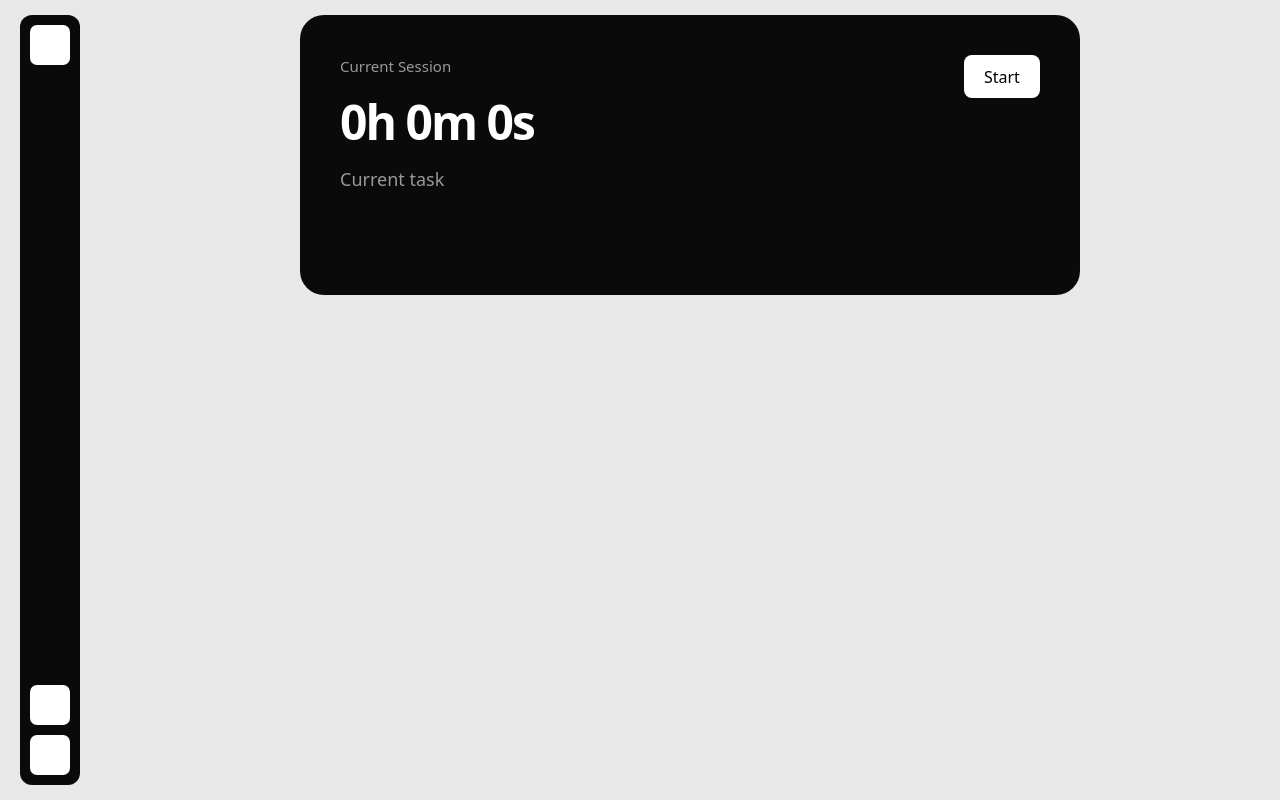
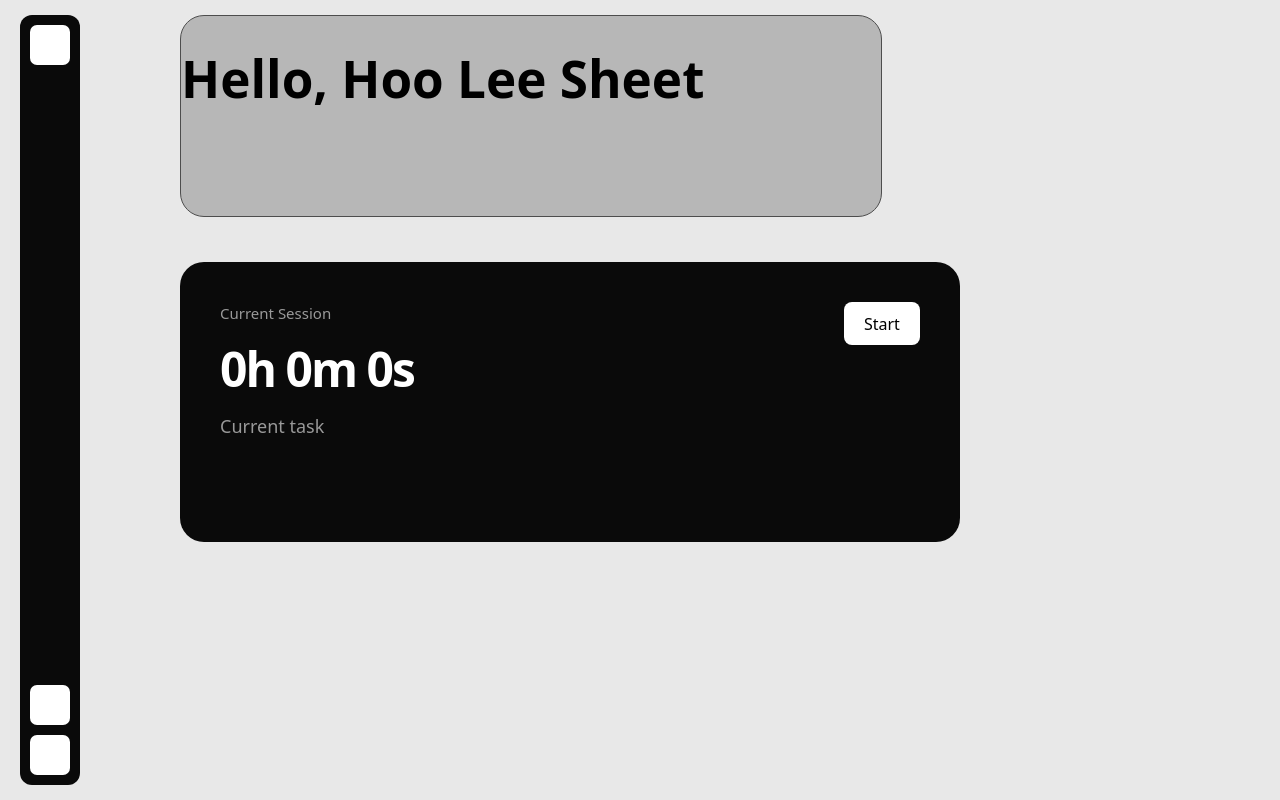
Before and after one commit to MyroslavRepin/Reflectly, a Vue app in the folder frontend/: page /dashboard in a window 1280 px wide. Built offline with nearby package versions, Linux system fonts and the light colour scheme; no server answers.

Commit message:
feat: add user greeting component and update dashboard layout

```diff
--- a/frontend/src/components/DashboardLayout.vue
+++ b/frontend/src/components/DashboardLayout.vue
@@ -1,6 +1,7 @@
 <script setup>
 import TimerSection from "./TimerSection.vue";
 import SideMenuDashboard from "./DashboardSideMenu.vue";
+import DashboardUserGreeting from "./DashboardUserGreeting.vue";
 </script>
 
 <template>
@@ -11,6 +12,7 @@ import SideMenuDashboard from "./DashboardSideMenu.vue";
           <SideMenuDashboard />
         </aside>
         <main class="main-content">
+          <DashboardUserGreeting />
           <TimerSection />
         </main>
       </div>
@@ -34,7 +36,7 @@ import SideMenuDashboard from "./DashboardSideMenu.vue";
 .dashboard-wrapper {
   display: flex;
   flex-direction: row;
-  gap: 40px;
+  gap: 100px;
   width: 100%;
   min-height: 600px;
 }
@@ -48,6 +50,7 @@ import SideMenuDashboard from "./DashboardSideMenu.vue";
   flex: 1;
   display: flex;
   //align-items: center;
-  justify-content: center;
+  //justify-content: center;
+  flex-direction: column;
 }
 </style>
--- /dev/null
+++ b/frontend/src/components/DashboardUserGreeting.vue
@@ -0,0 +1,23 @@
+<script setup>
+const userName = "Hoo Lee Sheet";
+</script>
+
+<template>
+<div class="user-greeting">
+  <h1>Hello, {{userName}}</h1>
+</div>
+</template>
+
+<style scoped>
+.user-greeting {
+  border: 1px solid #4d4d4d;
+  margin-top: 15px;
+  background: rgba(10, 10, 10, 0.22);
+  border-radius: 24px;
+  margin-bottom: 30px;
+  color: #000000;
+  max-width: 700px;
+  width: 100%;
+  height: 200px;
+}
+</style>
```
